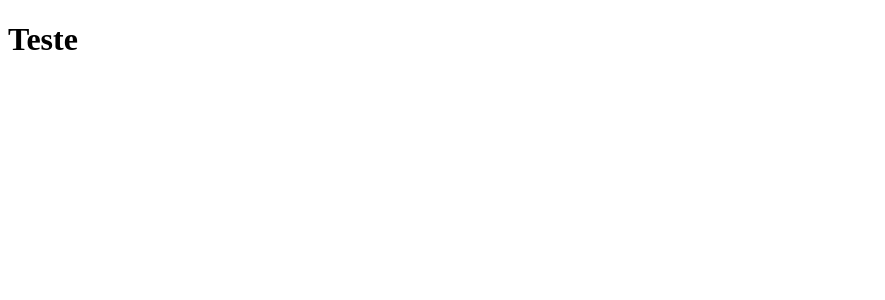
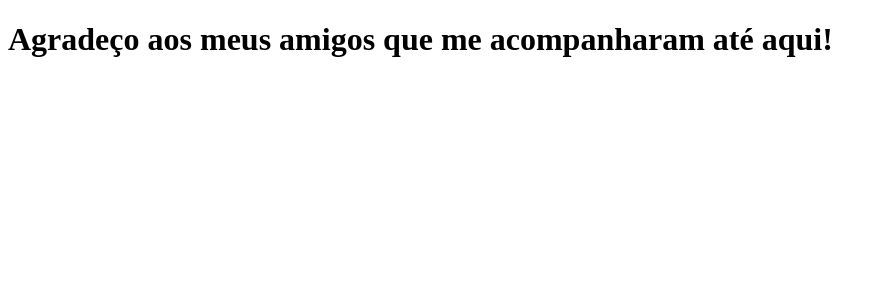
Before and after one commit to Chieab/clone-tabnews, a Next.js app: page / in a window 1280 px wide. Shown: the top 300 px of the page, without its empty margins (0-885 px from the left). Built offline with nearby package versions, Linux system fonts and the light colour scheme.

Commit message:
adiciona pagina inicial

```diff
--- a/pages/index.js
+++ b/pages/index.js
@@ -1,5 +1,5 @@
 function Home() {
-  return <h1>Teste</h1>;
+  return <h1>Agradeço aos meus amigos que me acompanharam até aqui!</h1>;
 }
 
 export default Home;
```
